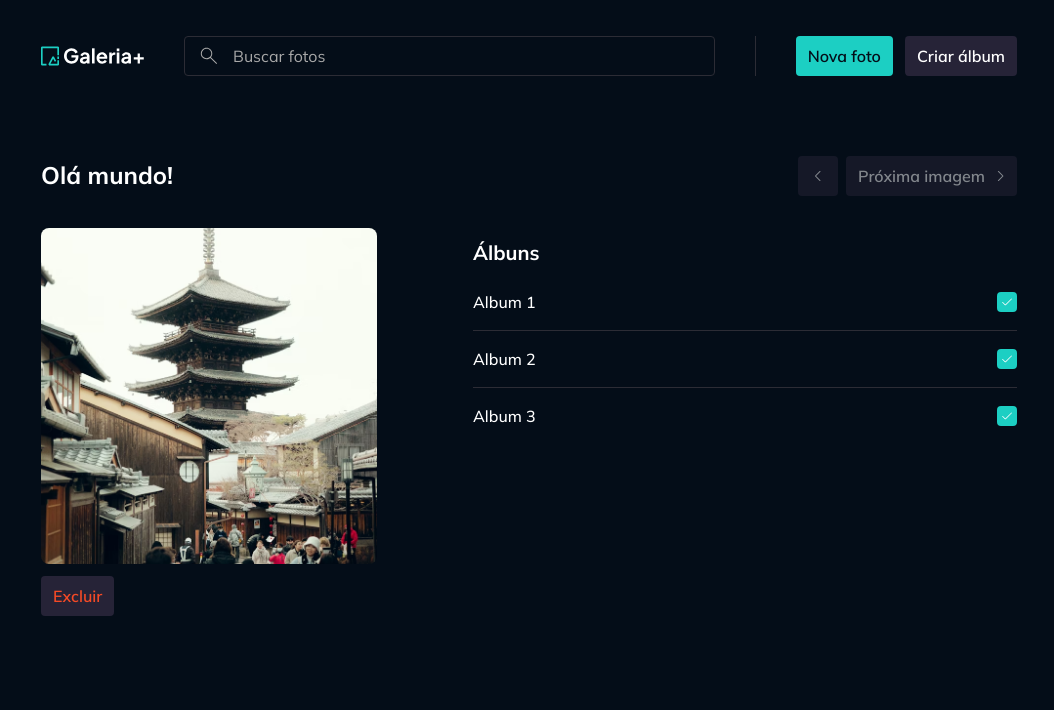
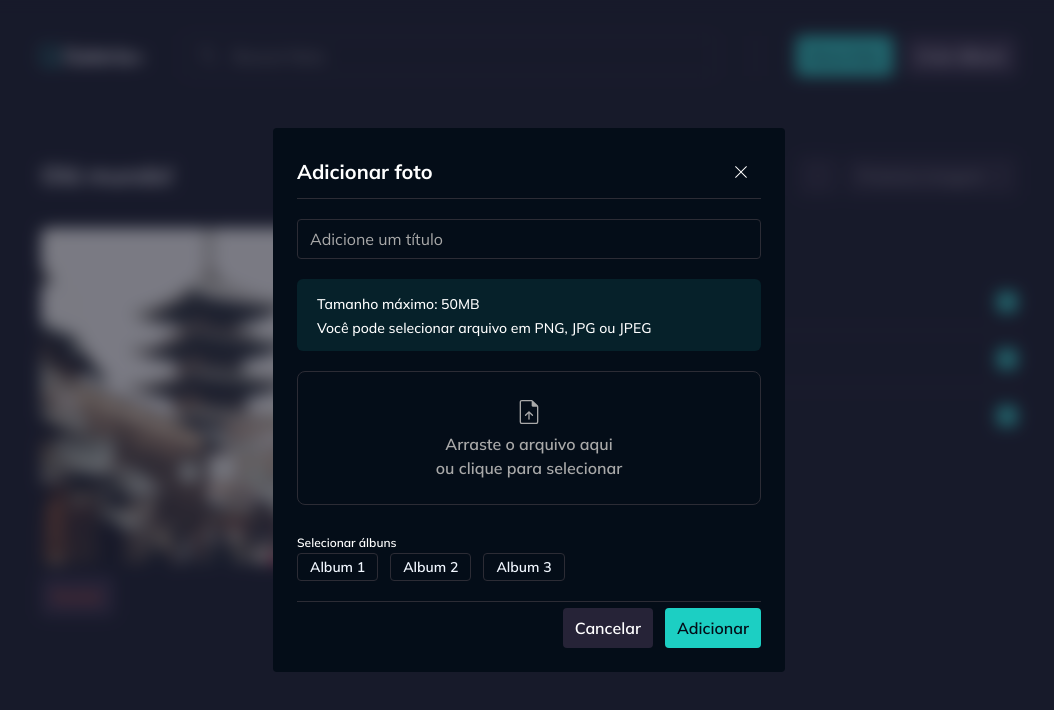
Before and after one commit to larads/Gallery-plus, a React (Vite) app: page /fotos/1 in a window 1280 px wide. Both pictures are taken after a click on the button "Nova foto". Shown: the top 710 px of the page, without its empty margins (111-1165 px from the left). Built offline with nearby package versions, Linux system fonts and the light colour scheme.

Commit message:
feat: add PhotoNewDialog and AlbumNewDialog components for photo and album creation in the main header

```diff
--- a/src/components/main-header.tsx
+++ b/src/components/main-header.tsx
@@ -5,6 +5,8 @@ import cx from "classnames";
 import Button from "./button";
 import PhotosSearch from "./photos-search";
 import Divider from "./divider";
+import PhotoNewDialog from "../context/photos/components/photo-new-dialog";
+import AlbumNewDialog from "../context/albums/components/albums-new-dialog";
 
 interface MainHeaderProps extends React.ComponentProps<typeof Container> {}
 
@@ -23,8 +25,10 @@ export default function MainHeader({ className, ...props }: MainHeaderProps) {
       <Divider orientation="vertical" className="h-10" />
 
       <div className="flex items-center gap-3">
-        <Button>Nova foto</Button>
-        <Button variant="secondary">Criar álbum</Button>
+        <PhotoNewDialog trigger={<Button>Nova foto</Button>} />
+        <AlbumNewDialog
+          trigger={<Button variant="secondary">Criar álbum</Button>}
+        />
       </div>
     </Container>
   );
--- /dev/null
+++ b/src/context/albums/components/albums-new-dialog.tsx
@@ -0,0 +1,112 @@
+import Button from "../../../components/button";
+import {
+  Dialog,
+  DialogBody,
+  DialogClose,
+  DialogContent,
+  DialogFooter,
+  DialogHeader,
+  DialogTrigger,
+} from "../../../components/dialog";
+import InputText from "../../../components/input-text";
+import Text from "../../../components/text";
+import type { Photo } from "../../photos/models/photo";
+import SelectCheckboxIllustration from "../../../assets/images/select-checkbox.svg?react";
+import Skeleton from "../../../components/skeleton";
+import PhotoImageSelectable from "../../photos/components/photo-image-selectable";
+
+interface AlbumNewDialogProps {
+  trigger: React.ReactNode;
+}
+
+export default function AlbumNewDialog({ trigger }: AlbumNewDialogProps) {
+  const isLoadingPhotos = false;
+  const photos: Photo[] = [
+    {
+      id: "123",
+      title: "Olá mundo!",
+      imageId: "portrait-tower.png",
+      albums: [
+        { id: "3421", title: "Album 1" },
+        { id: "123", title: "Album 2" },
+        { id: "456", title: "Album 3" },
+      ],
+    },
+    {
+      id: "321",
+      title: "Olá mundo!",
+      imageId: "portrait-tower.png",
+      albums: [
+        { id: "3421", title: "Album 1" },
+        { id: "123", title: "Album 2" },
+        { id: "456", title: "Album 3" },
+      ],
+    },
+  ];
+
+  function handleTogglePhoto(selected: boolean, photoId: string) {
+    console.log(selected, photoId);
+  }
+
+  return (
+    <Dialog>
+      <DialogTrigger asChild>{trigger}</DialogTrigger>
+      <DialogContent>
+        <DialogHeader>Criar álbum</DialogHeader>
+
+        <DialogBody className="flex flex-col gap-5">
+          <InputText placeholder="Adicione um título" />
+
+          <div className="space-y-3">
+            <Text as="div" variant="label-small" className="mb-3">
+              Fotos cadastradas
+            </Text>
+
+            {!isLoadingPhotos && photos.length > 0 && (
+              <div className="flex flex-wrap gap-2">
+                {photos.map((photo) => (
+                  <PhotoImageSelectable
+                    key={photo.id}
+                    src={`/images/${photo.imageId}`}
+                    title={photo.title}
+                    imageClassName="w-20 h-20"
+                    onSelectImage={(selected) =>
+                      handleTogglePhoto(selected, photo.id)
+                    }
+                  />
+                ))}
+              </div>
+            )}
+
+            {isLoadingPhotos && (
+              <div className="flex flex-wrap gap-2">
+                {Array.from({ length: 4 }).map((_, index) => (
+                  <Skeleton
+                    key={`photo-loading-${index}`}
+                    className="w-20 h-20 rounded-lg"
+                  />
+                ))}
+              </div>
+            )}
+
+            {!isLoadingPhotos && photos.length === 0 && (
+              <div className="w-full flex flex-col justify-center items-center gap-3">
+                <SelectCheckboxIllustration />
+                <Text variant="paragraph-medium" className="text-center">
+                  Nenhuma foto disponível para seleção
+                </Text>
+              </div>
+            )}
+          </div>
+        </DialogBody>
+
+        <DialogFooter>
+          <DialogClose asChild>
+            <Button variant="secondary">Cancelar</Button>
+          </DialogClose>
+          <Button>Criar</Button>
+        </DialogFooter>
+      </DialogContent>
+    </Dialog>
+  );
+}
--- /dev/null
+++ b/src/context/photos/components/photo-image-selectable.tsx
@@ -0,0 +1,55 @@
+import type React from "react";
+import { tv } from "tailwind-variants";
+import ImagePreview from "../../../components/image-preview";
+import { useState } from "react";
+import InputCheckbox from "../../../components/input-checkbox";
+
+export const photoImageSelectableVariants = tv({
+  base: `
+    cursor-pointer relative rounded-lg
+  `,
+  variants: {
+    select: {
+      true: "outline-2 outline-accent-brand",
+    },
+  },
+});
+
+interface PhotoImageSelectableProps
+  extends React.ComponentProps<typeof ImagePreview> {
+  selected?: boolean;
+  onSelectImage?: (selected: boolean) => void;
+}
+
+export default function PhotoImageSelectable({
+  className,
+  selected,
+  onSelectImage,
+  ...props
+}: PhotoImageSelectableProps) {
+  const [isSelected, setIsSelected] = useState(selected);
+
+  function handleSelect() {
+    const newValue = !isSelected;
+
+    setIsSelected(newValue);
+    onSelectImage?.(newValue);
+  }
+
+  return (
+    <label
+      className={photoImageSelectableVariants({
+        className,
+        select: isSelected,
+      })}
+    >
+      <InputCheckbox
+        size="sm"
+        checked={isSelected}
+        onChange={handleSelect}
+        className="absolute top-1 left-1"
+      />
+      <ImagePreview {...props} />
+    </label>
+  );
+}
--- /dev/null
+++ b/src/context/photos/components/photo-new-dialog.tsx
@@ -0,0 +1,94 @@
+import type React from "react";
+import {
+  Dialog,
+  DialogBody,
+  DialogClose,
+  DialogContent,
+  DialogFooter,
+  DialogHeader,
+  DialogTrigger,
+} from "../../../components/dialog";
+import Button from "../../../components/button";
+import InputText from "../../../components/input-text";
+import Alert from "../../../components/alert";
+import InputSingleFile from "../../../components/input-single-file";
+import ImagePreview from "../../../components/image-preview";
+import Text from "../../../components/text";
+import type { Album } from "../../albums/models/album";
+import Skeleton from "../../../components/skeleton";
+import { useForm } from "react-hook-form";
+
+interface PhotoNewDialogProps {
+  trigger: React.ReactNode;
+}
+
+export default function PhotoNewDialog({ trigger }: PhotoNewDialogProps) {
+  const form = useForm();
+
+  const isLoadingAlbum = false;
+  const albums: Album[] = [
+    { id: "3421", title: "Album 1" },
+    { id: "123", title: "Album 2" },
+    { id: "456", title: "Album 3" },
+  ];
+
+  return (
+    <Dialog>
+      <DialogTrigger asChild>{trigger}</DialogTrigger>
+      <DialogContent>
+        <DialogHeader>Adicionar foto</DialogHeader>
+
+        <DialogBody className="flex flex-col gap-5">
+          <InputText placeholder="Adicione um título" maxLength={255} />
+
+          <Alert>
+            Tamanho máximo: 50MB
+            <br />
+            Você pode selecionar arquivo em PNG, JPG ou JPEG
+          </Alert>
+
+          <InputSingleFile
+            form={form}
+            allowedExtensions={["png", "jpg", "jpeg"]}
+            maxFileSizeInMB={50}
+            replaceBy={<ImagePreview className="w-full h-56" />}
+          />
+
+          <div className="space-y-3">
+            <Text variant="label-small">Selecionar álbuns</Text>
+
+            <div className="flex flex-wrap gap-3">
+              {!isLoadingAlbum &&
+                albums.length > 0 &&
+                albums.map((album) => (
+                  <Button
+                    key={album.id}
+                    variant="ghost"
+                    size="sm"
+                    className="truncate"
+                  >
+                    {album.title}
+                  </Button>
+                ))}
+
+              {isLoadingAlbum &&
+                Array.from({ length: 5 }).map((_, index) => (
+                  <Skeleton
+                    key={`album-loading-${index}`}
+                    className="w-20 h-7"
+                  />
+                ))}
+            </div>
+          </div>
+        </DialogBody>
+
+        <DialogFooter>
+          <DialogClose asChild>
+            <Button variant="secondary">Cancelar</Button>
+          </DialogClose>
+          <Button>Adicionar</Button>
+        </DialogFooter>
+      </DialogContent>
+    </Dialog>
+  );
+}
```
